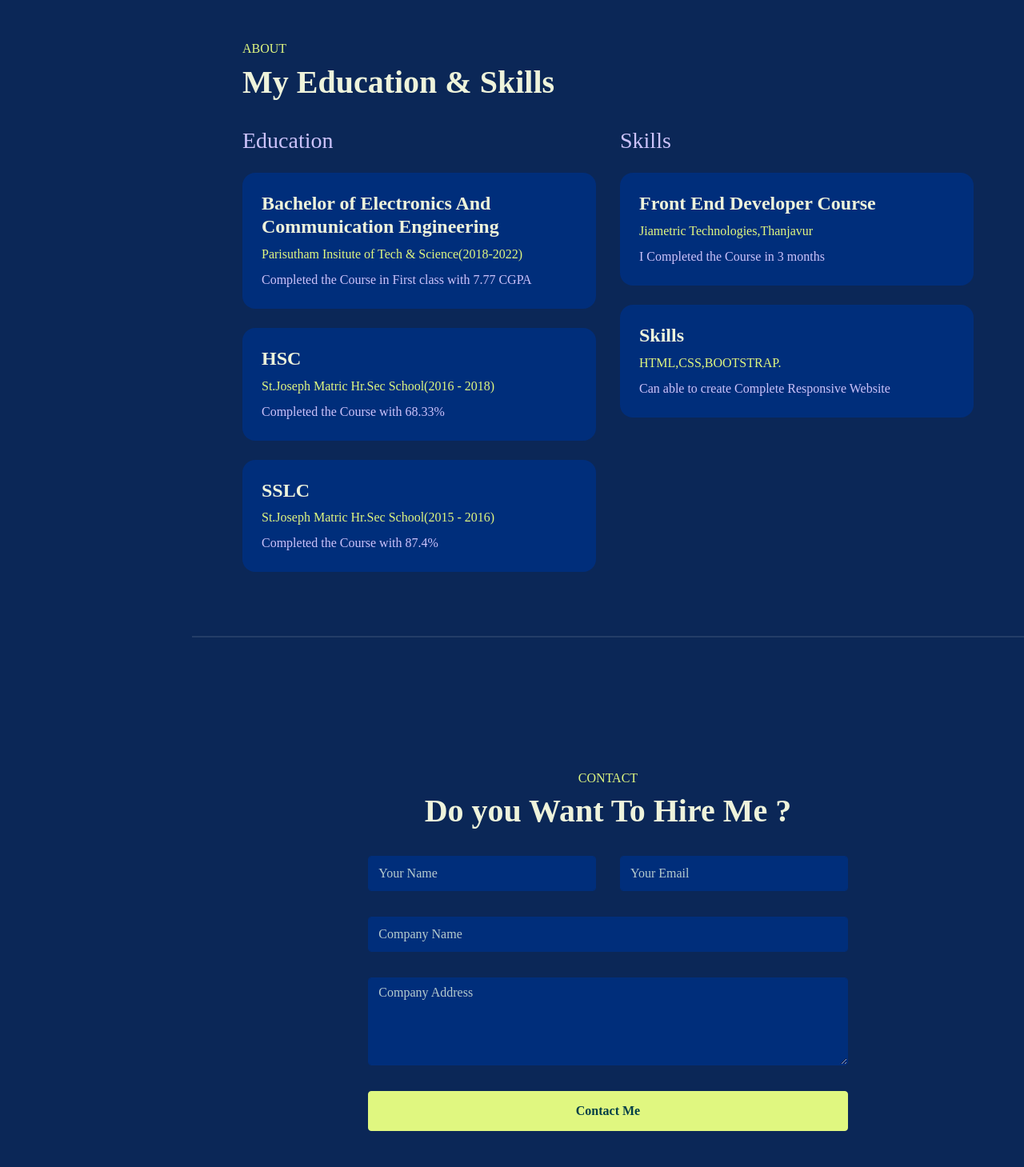
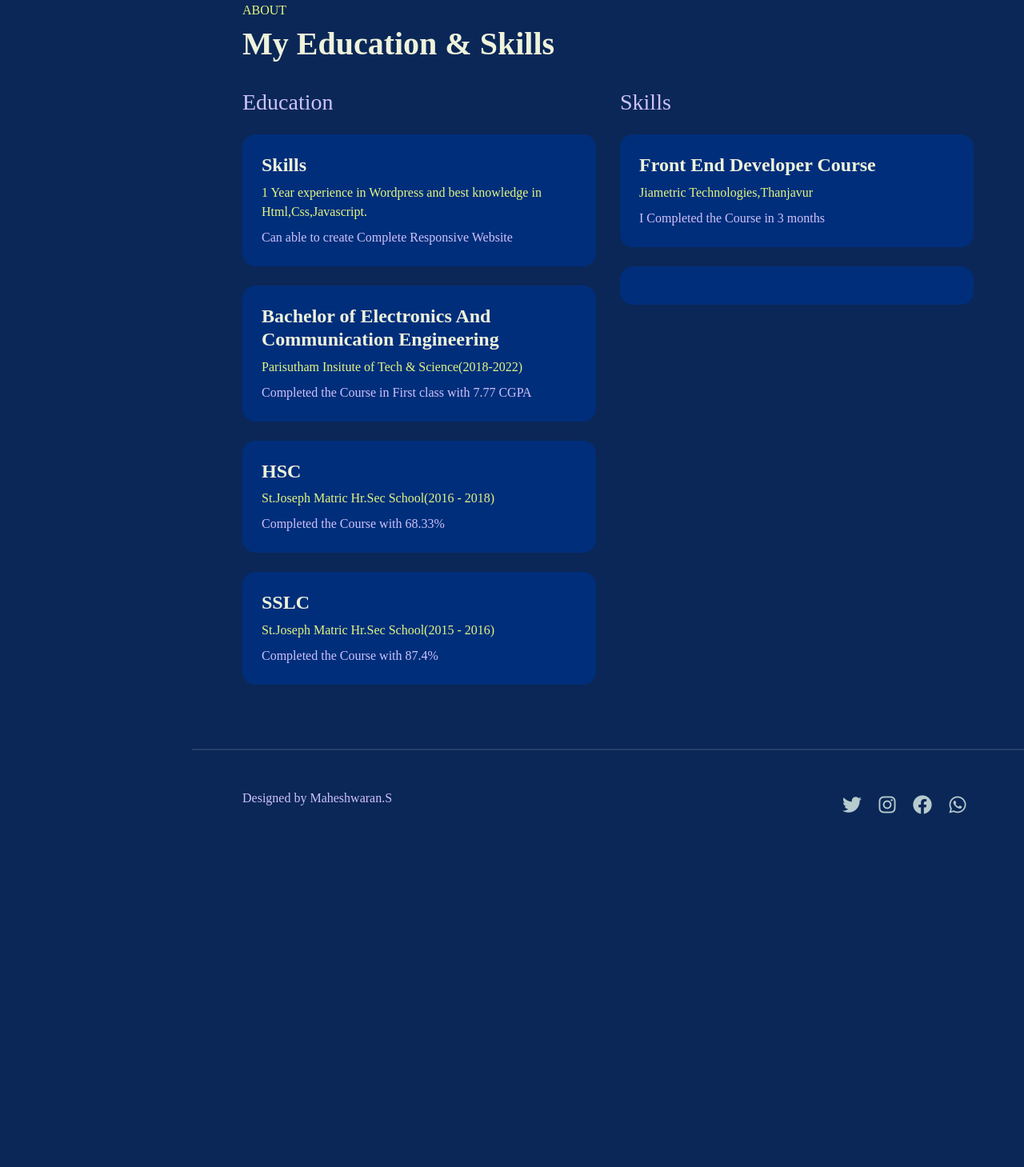
Before and after one commit to Maheshwaranmahe/Portfolio, a plain HTML site: page index.html in a window 1280 px wide. Shown: the part 1861-3320 px from the top of the page at 80% size. After the commit the page ends 2935 px from the top, so only its background shows below. Drawn offline with nearby package versions, Linux system fonts and the light colour scheme; a web font is replaced by a local one.

Commit message:
index.html

```diff
--- a/index.html
+++ b/index.html
@@ -119,7 +119,7 @@
                             </div>
                             <div class="card-custom-content p-4">
                                 <h4>House Smoke</h4>
-                                <P>This is woo commere website in english,french and germen.This website 50% build by my sinior developer ,now i finish and maintain thw website</P>
+                                <P>This is woo commere website in english,french and germen.It take 2 month to finish this site.</P>
                                 <a href="https://housesmoke.ch/" class="link-custom">Visit Page</a>
                             </div>
                         </div>
@@ -168,11 +168,19 @@
                         <div class="row gy-4">
                            <div class="col-12">
                             <div class="bg-base p-4 rounded-4 shadow-effect">
+                                <h4>Skills</h4>
+                                <p class="text-brand mb-2">1 Year experience in Wordpress and best knowledge in Html,Css,Javascript.</p>
+                                <p class="mb-0">Can able to create Complete Responsive Website</p>
+                            </div>
+                           </div>
+                           <div class="col-12">
+                            <div class="bg-base p-4 rounded-4 shadow-effect">
                                 <h4>Bachelor of Electronics And Communication Engineering</h4>
                                 <p class="text-brand mb-2">Parisutham Insitute of Tech & Science(2018-2022)</p>
                                 <p class="mb-0">Completed the Course in First class with 7.77 CGPA</p>
                             </div>
                            </div>
+
                            <div class="col-12">
                             <div class="bg-base p-4 rounded-4 shadow-effect">
                                 <h4>HSC</h4>
@@ -202,9 +210,7 @@
                            </div>
                            <div class="col-12">
                             <div class="bg-base p-4 rounded-4 shadow-effect">
-                                <h4>Skills</h4>
-                                <p class="text-brand mb-2">HTML,CSS,BOOTSTRAP.</p>
-                                <p class="mb-0">Can able to create Complete Responsive Website</p>
+
                             </div>
                            </div>
                         </div>
@@ -213,38 +219,6 @@
 
                 </div>
             </section>
-
-            <section id="contact" class="full-height px-lg-5">
-                <div class="container">
-                    <div class="row justify-content-center text-center">
-                        <div class="col-lg-8 pb-4">
-                            <h6 class="text-brand">CONTACT</h6>
-                            <h1>Do you  Want To Hire Me ?</h1>
-                        </div>
-
-                       <div class="col-lg-8" >
-                        <form action="#" class="row gy-3 g-lg-3">
-                            <div class="form-group col-md-6">
-                                <input type="text" class="form-control" placeholder="Your Name">
-                            </div>
-                            <div class="form-group col-md-6">
-                                <input type="email" class="form-control" placeholder="Your Email">
-                            </div>
-                            <div class="form-group col-12">
-                                <input type="text" class="form-control" placeholder="Company Name">
-                            </div>
-                            <div class="form-group col-12">
-                            <textarea name="" rows="4" class="form-control" placeholder="Company Address"></textarea>
-                            </div>
-                            <div class="form-group col-12 d-grid">
-                              <button type="submit" class="btn btn-brand">Contact Me</button>
-                            </div>
-                        </form>
-                       </div>
-                       </div>
-
-                    </div>
-                </section>
                 <footer class="py-5 px-lg-5">
                     <div class="container">
                        <div class="row gy-4 justify-content-between">
```
